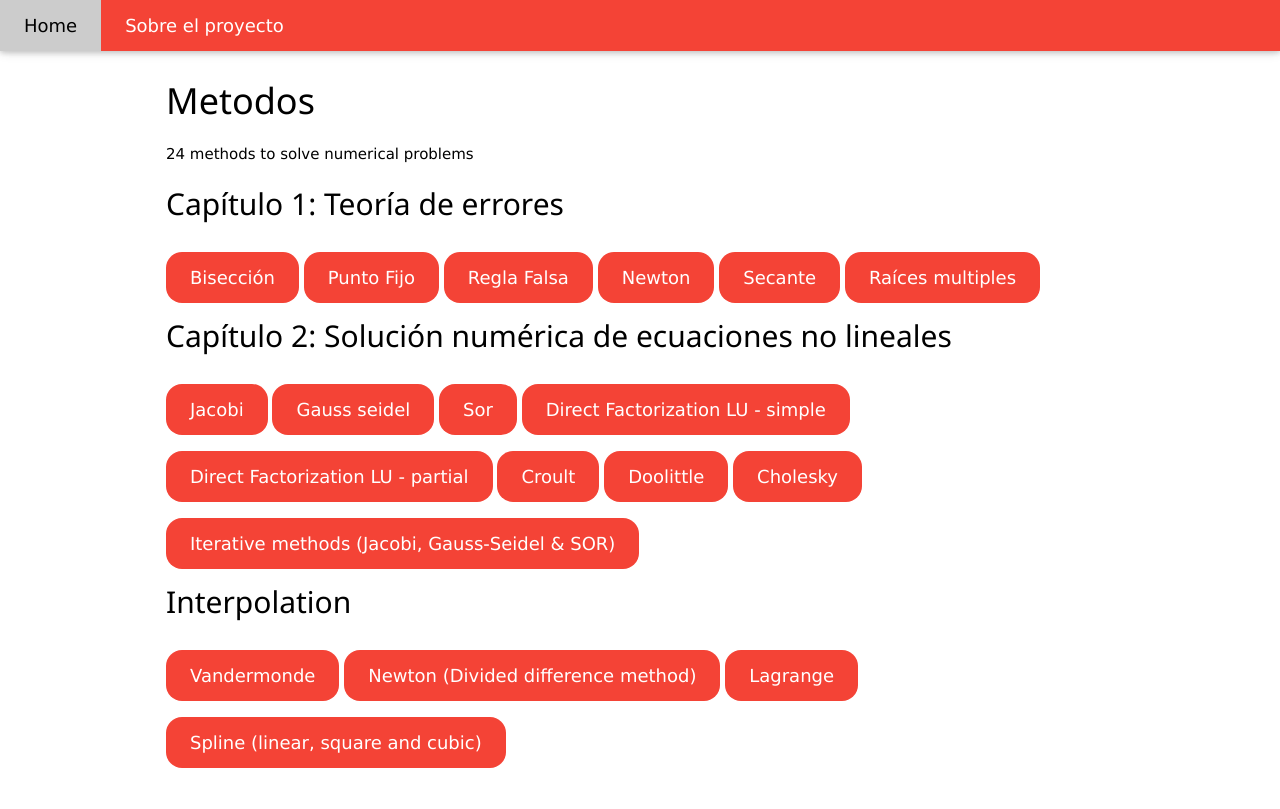
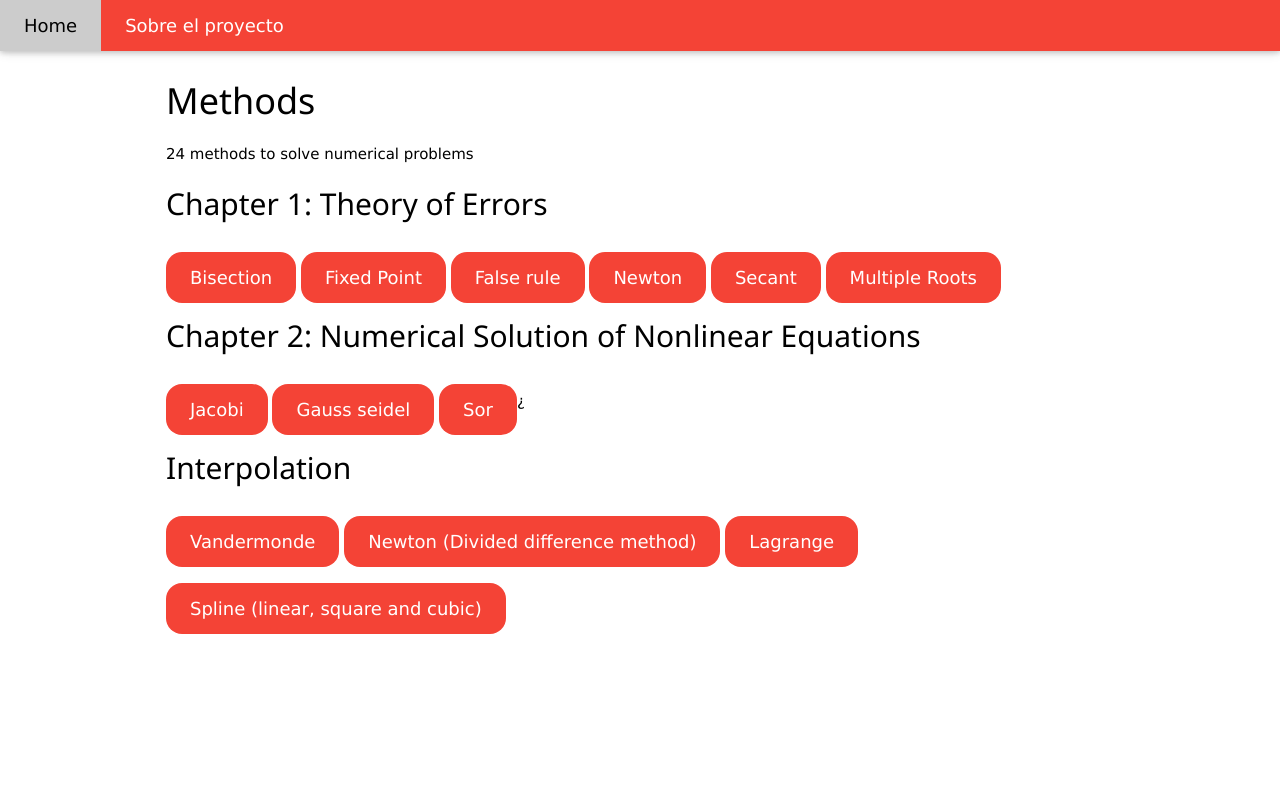
Before and after one commit to mamorenoc2/Proyecto-de-analisis-numerico, a Flask app: page /funciones in a window 1280 px wide. Shown: the top 809 px of the page. After the commit the page ends 634 px from the top, so only its background shows below. Run offline with Flask 3, Linux system fonts and the light colour scheme.

Commit message:
Update inicio.html

```diff
--- a/templates/inicio.html
+++ b/templates/inicio.html
@@ -3,27 +3,21 @@
 <div class="w3-row-padding w3-padding-64 w3-container">
   <div class="w3-content">
     <div class="w3-container">
-      <h1>Metodos</h1>
+      <h1>Methods</h1>
       <p>24 methods to solve numerical problems</p>
 
-      <h2>Capítulo 1: Teoría de errores</h2>
-      <button class="w3-button w3-round-xlarge w3-red w3-padding-large w3-large w3-margin-top">Bisección</button>
-      <button class="w3-button w3-round-xlarge w3-red w3-padding-large w3-large w3-margin-top">Punto Fijo</button>
-      <button class="w3-button w3-round-xlarge w3-red w3-padding-large w3-large w3-margin-top">Regla Falsa</button>
+      <h2>Chapter 1: Theory of Errors</h2>
+      <button class="w3-button w3-round-xlarge w3-red w3-padding-large w3-large w3-margin-top">Bisection</button>
+      <button class="w3-button w3-round-xlarge w3-red w3-padding-large w3-large w3-margin-top">Fixed Point</button>
+      <button class="w3-button w3-round-xlarge w3-red w3-padding-large w3-large w3-margin-top">False rule</button>
       <button class="w3-button w3-round-xlarge w3-red w3-padding-large w3-large w3-margin-top">Newton</button>
-      <button class="w3-button w3-round-xlarge w3-red w3-padding-large w3-large w3-margin-top">Secante</button>
-      <button class="w3-button w3-round-xlarge w3-red w3-padding-large w3-large w3-margin-top">Raíces multiples</button>
+      <button class="w3-button w3-round-xlarge w3-red w3-padding-large w3-large w3-margin-top">Secant</button>
+      <button class="w3-button w3-round-xlarge w3-red w3-padding-large w3-large w3-margin-top">Multiple Roots</button>
 
-      <h2>Capítulo 2: Solución numérica de ecuaciones no lineales</h2>
+      <h2>Chapter 2: Numerical Solution of Nonlinear Equations</h2>
       <button class="w3-button w3-round-xlarge w3-red w3-padding-large w3-large w3-margin-top">Jacobi</button>
       <button class="w3-button w3-round-xlarge w3-red w3-padding-large w3-large w3-margin-top">Gauss seidel</button>
-      <button class="w3-button w3-round-xlarge w3-red w3-padding-large w3-large w3-margin-top">Sor</button>
-      <button class="w3-button w3-round-xlarge w3-red w3-padding-large w3-large w3-margin-top">Direct Factorization LU - simple</button>
-      <button class="w3-button w3-round-xlarge w3-red w3-padding-large w3-large w3-margin-top">Direct Factorization LU - partial</button>
-      <button class="w3-button w3-round-xlarge w3-red w3-padding-large w3-large w3-margin-top">Croult</button>
-      <button class="w3-button w3-round-xlarge w3-red w3-padding-large w3-large w3-margin-top">Doolittle</button>
-      <button class="w3-button w3-round-xlarge w3-red w3-padding-large w3-large w3-margin-top">Cholesky</button>
-      <button class="w3-button w3-round-xlarge w3-red w3-padding-large w3-large w3-margin-top">Iterative methods (Jacobi, Gauss-Seidel & SOR)
+      <button class="w3-button w3-round-xlarge w3-red w3-padding-large w3-large w3-margin-top">Sor</button>¿
 </button>
 
       <h2>Interpolation</h2>
```
